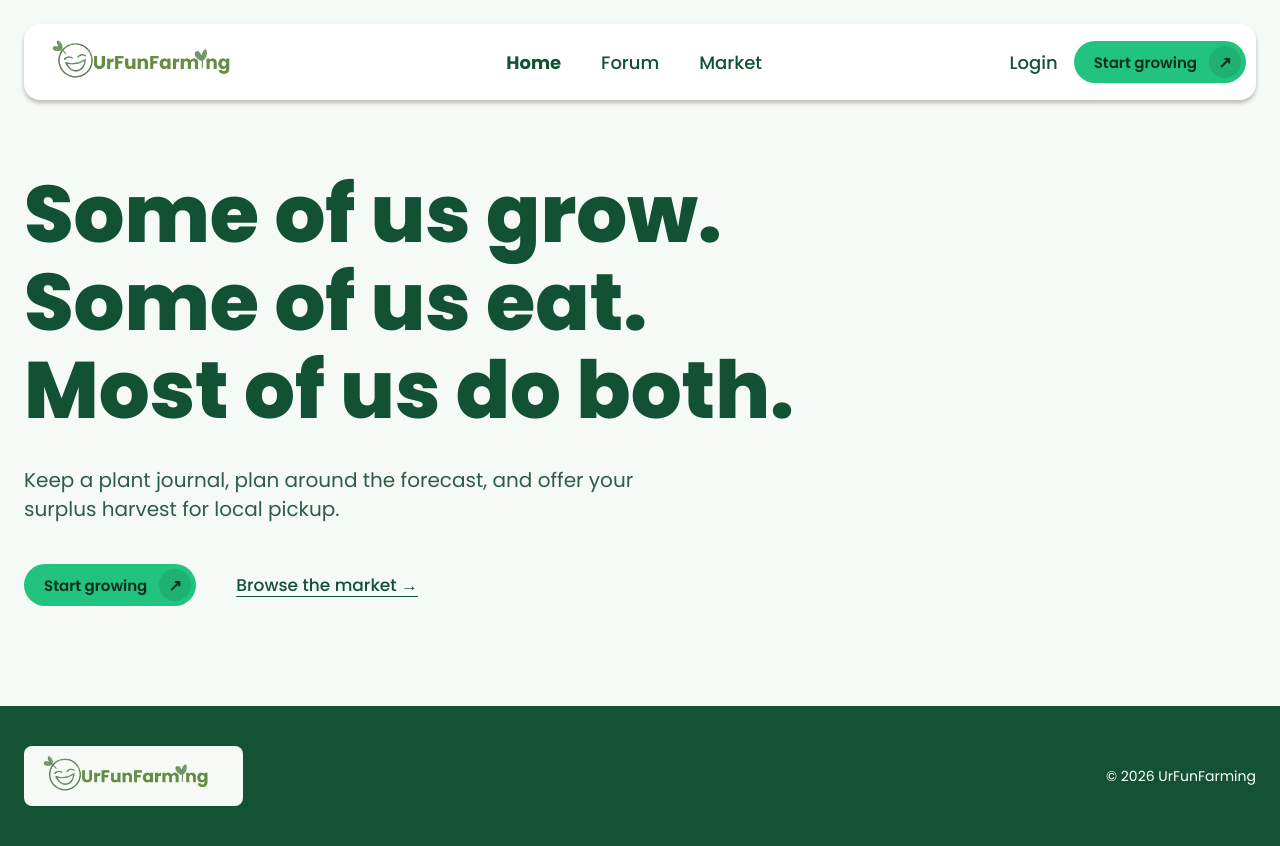
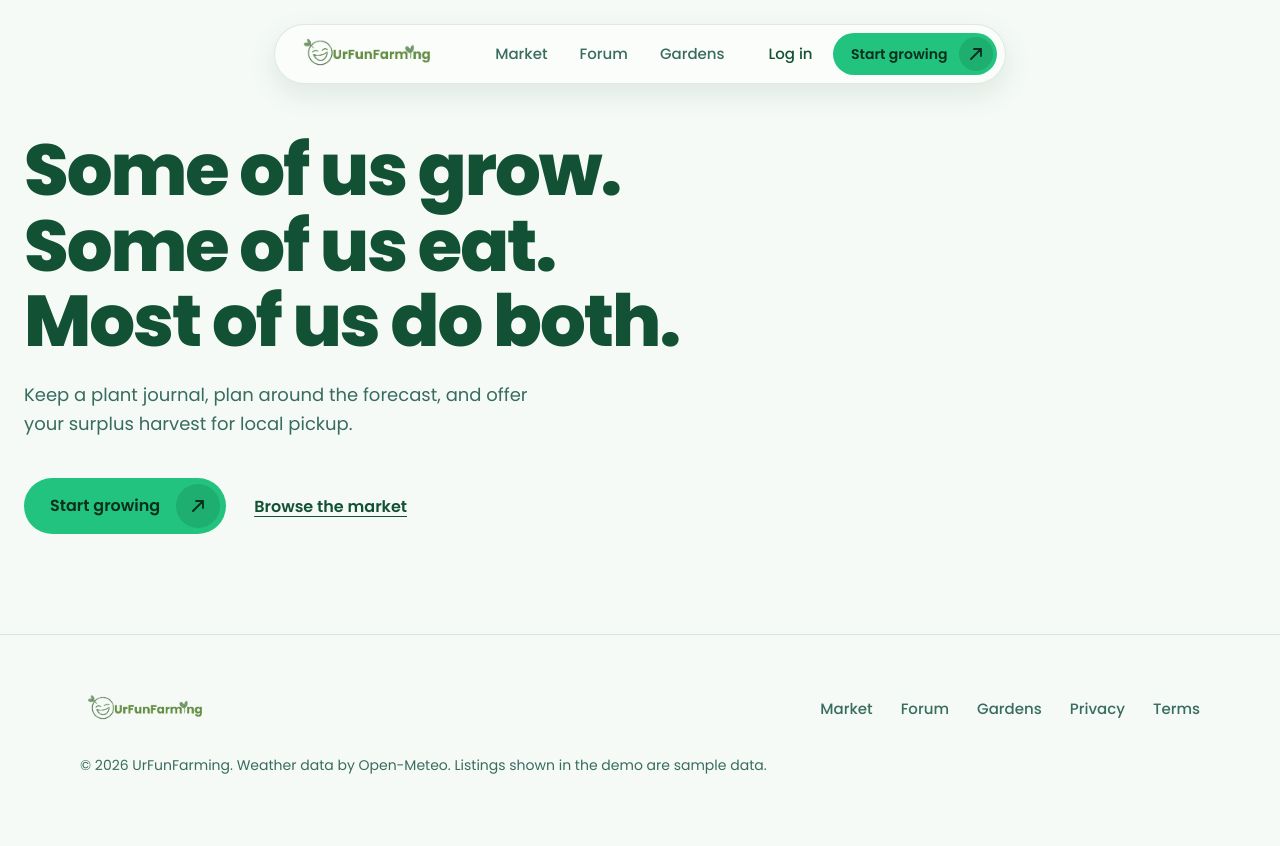
Before and after one commit to paramitasan/urFunFarming, a Django app: template templates/landing.html in a window 1280 px wide. After the commit the page ends 774 px from the top, so only its background shows below. Run offline with Django 5.2, Linux system fonts and the light colour scheme; the template is opened without the code that fills it, so the values that code supplies are empty; parts of the project's set-up code (start-up, migrations or seed data) failed here and were passed over; some libraries are stand-ins or nearby versions.

Commit message:
Add Figma colour tokens, nav island, footer and GSAP setup

```diff
--- /dev/null
+++ b/static/css/motion.css
@@ -0,0 +1,59 @@
+/* Animation timing */
+
+:root {
+    --ease-out: cubic-bezier(0.23, 1, 0.32, 1);
+    --ease-in-out: cubic-bezier(0.77, 0, 0.175, 1);
+    --dur-press: 160ms;
+    --dur-hover: 150ms;
+}
+
+/* Hero before the animation starts */
+
+.hero h1 .line {
+    display: block;
+    clip-path: inset(0 0 100% 0);
+}
+
+.hero .sub,
+.hero .ctas {
+    opacity: 0;
+    transform: translateY(12px);
+}
+
+.hero .glow {
+    opacity: 0;
+}
+
+/* Buttons and links */
+
+.btn {
+    transition: transform var(--dur-press) var(--ease-out), background-color var(--dur-hover) ease;
+    will-change: transform;
+}
+
+.btn:active {
+    transform: scale(0.97);
+}
+
+.btn .well svg {
+    transition: transform var(--dur-press) var(--ease-out);
+}
+
+.link {
+    text-decoration-thickness: 1px;
+    transition: text-decoration-thickness var(--dur-hover) ease;
+}
+
+@media (hover: hover) and (pointer: fine) {
+    .btn:hover {
+        background: #1DB873;
+    }
+
+    .btn:hover .well svg {
+        transform: translate(2px, -2px);
+    }
+
+    .link:hover {
+        text-decoration-thickness: 2px;
+    }
+}
--- a/static/css/style.css
+++ b/static/css/style.css
@@ -1,17 +1,18 @@
-/* UrFunFarming styles. Colours are taken from the Figma homepage skeleton. */
+/* Colours from Figma */
 
 
 :root {
-    --bg: #F5FAF6;
-    --green-dark: #0B2E1D;
-    --green: #125133;
-    --green-footer: #145236;
-    --green-text: #2F5C45;
-    --green-logo: #638D43;
-    --mint: #21C37E;
-    --mint-hover: #1BAE70;
-    --white: #ffffff;
-    --green-dark-faded: rgba(11, 46, 29, 0.12);
+    --color-bg: #F5FAF6;
+    --color-surface: #FBFDFB;
+    --color-band: #D9EDDF;
+    --color-mint: #9CDBB6;
+    --color-accent: #21C37E;
+    --color-sage: #6A9B7F;
+    --color-deep: #386C5F;
+    --color-forest: #125133;
+    --color-ink: #0B2E1D;
+    --color-amber: #EA9E26;
+    --color-hairline: rgba(18, 81, 51, 0.12);
 }
 
 
@@ -22,9 +23,11 @@
 }
 
 body {
-    background-color: var(--bg);
+    background-color: var(--color-bg);
     font-family: 'Poppins', sans-serif;
-    color: var(--green);
+    font-size: 16px;
+    line-height: 1.6;
+    color: var(--color-forest);
     min-height: 100vh;
     display: flex;
     flex-direction: column;
@@ -46,84 +49,108 @@ ul {
 /* Navbar */
 
 .header {
-    position: sticky;
-    top: 0;
-    padding: 24px 24px 0 24px;
-    background-color: var(--bg);
-    z-index: 10;
+    position: fixed;
+    top: 24px;
+    left: 0;
+    right: 0;
+    display: flex;
+    justify-content: center;
+    padding: 0 16px;
+    z-index: 100;
+    pointer-events: none;
 }
 
 .navbar {
-    max-width: 1290px;
-    margin: 0 auto;
     display: flex;
     align-items: center;
-    justify-content: space-between;
-    background-color: var(--white);
-    border-radius: 16px;
-    padding: 10px 10px 10px 16px;
-    box-shadow: 0 3px 4px rgba(0, 0, 0, 0.25);
+    gap: 44px;
+    padding: 8px 8px 8px 20px;
+    background-color: var(--color-surface);
+    border: 1px solid var(--color-hairline);
+    border-radius: 999px;
+    box-shadow: 0 10px 28px rgba(18, 81, 51, 0.1);
+    pointer-events: auto;
 }
 
 .logo img {
-    height: 56px;
+    height: 40px;
     display: block;
 }
 
 .nav-links {
     display: flex;
-    gap: 40px;
+    gap: 32px;
+}
+
+.nav-links a,
+.nav-login {
+    font-size: 15px;
+    font-weight: 500;
+    line-height: 1.2;
 }
 
 .nav-links a {
-    font-size: 18px;
-    font-weight: 500;
-    color: var(--green);
+    color: var(--color-deep);
 }
 
-.nav-links a.active {
-    font-weight: 700;
-}
-
-.nav-right {
+.nav-actions {
     display: flex;
     align-items: center;
-    gap: 16px;
+    gap: 20px;
 }
 
 .nav-login {
-    font-size: 18px;
-    font-weight: 500;
-    color: var(--green);
+    color: var(--color-forest);
 }
 
-/* Green pill button with the arrow circle */
+/* Button */
 
-.button {
+.btn {
     display: inline-flex;
     align-items: center;
-    gap: 12px;
-    padding: 5px 5px 5px 20px;
+    gap: 16px;
+    padding: 6px 6px 6px 26px;
     border-radius: 999px;
-    background-color: var(--mint);
-    color: var(--green-dark);
-    font-size: 15px;
+    background-color: var(--color-accent);
+    color: var(--color-ink);
+    font-size: 16px;
     font-weight: 600;
+    line-height: 1.2;
 }
 
-.button:hover {
-    background-color: var(--mint-hover);
+.btn .well {
+    display: flex;
+    align-items: center;
+    justify-content: center;
+    width: 44px;
+    height: 44px;
+    border-radius: 50%;
+    background-color: rgba(11, 46, 29, 0.14);
 }
 
-.button-icon {
-    display: inline-flex;
-    align-items: center;
-    justify-content: center;
-    width: 32px;
-    height: 32px;
-    border-radius: 50%;
-    background-color: var(--green-dark-faded);
+.btn .well svg {
+    display: block;
+}
+
+.btn-small {
+    gap: 12px;
+    padding: 4px 4px 4px 18px;
+    font-size: 14px;
+}
+
+.btn-small .well {
+    width: 34px;
+    height: 34px;
+}
+
+/* Link */
+
+.link {
     font-size: 16px;
+    font-weight: 600;
+    color: var(--color-forest);
+    text-decoration: underline;
+    text-underline-offset: 4px;
 }
 
 /* Hero */
@@ -131,90 +158,85 @@ ul {
 .hero {
     max-width: 1290px;
     margin: 0 auto;
-    padding: 70px 24px 100px 24px;
+    padding: 132px 24px 100px 24px;
 }
 
 .hero-title {
-    font-size: 80px;
+    font-size: 72px;
     font-weight: 800;
-    line-height: 1.1;
-    color: var(--green);
+    line-height: 1.05;
+    letter-spacing: -2px;
+    color: var(--color-forest);
 }
 
 .hero-text {
-    margin-top: 32px;
-    max-width: 620px;
-    font-size: 20px;
-    line-height: 1.45;
-    color: var(--green-text);
+    margin-top: 22px;
+    max-width: 520px;
+    font-size: 18px;
+    color: var(--color-deep);
 }
 
 .hero-buttons {
     display: flex;
     align-items: center;
-    gap: 40px;
+    gap: 28px;
     margin-top: 40px;
-}
-
-.text-link {
-    font-size: 17px;
-    font-weight: 500;
-    color: var(--green);
-    text-decoration: underline;
-    text-underline-offset: 5px;
 }
 
 /* Footer */
 
 .footer {
-    background-color: var(--green-footer);
-    color: var(--white);
-    padding: 40px 24px;
-    font-size: 14px;
+    background-color: var(--color-bg);
+    border-top: 1px solid var(--color-hairline);
+    padding: 56px 80px;
+    color: var(--color-deep);
 }
 
 .footer-inner {
-    max-width: 1290px;
+    max-width: 1280px;
     margin: 0 auto;
+    display: flex;
+    flex-direction: column;
+    gap: 28px;
+}
+
+.footer-top {
     display: flex;
     align-items: center;
     justify-content: space-between;
-    gap: 16px;
+    gap: 24px;
 }
 
-.footer-inner img {
-    height: 60px;
+.footer-logo img {
+    height: 36px;
     display: block;
-    background-color: var(--bg);
-    border-radius: 8px;
-    padding: 4px 8px;
 }
 
-.footer-inner a {
-    text-decoration: underline;
+.footer-links {
+    display: flex;
+    gap: 28px;
+    font-size: 15px;
+    font-weight: 500;
+    line-height: 1.2;
+}
+
+.footer-note {
+    font-size: 14px;
+    line-height: 1.5;
 }
 
 /* Smaller screens */
 @media (max-width: 900px) {
-    .header {
-        padding: 12px 16px 0 16px;
-    }
-
     .navbar {
-        flex-wrap: wrap;
         gap: 16px;
     }
 
     .nav-links {
-        gap: 20px;
-    }
-
-    .nav-right {
-        gap: 10px;
+        gap: 16px;
     }
 
     .hero {
-        padding: 50px 20px 80px 20px;
+        padding: 120px 20px 80px 20px;
     }
 
     .hero-title {
@@ -226,8 +248,16 @@ ul {
         gap: 20px;
     }
 
-    .footer-inner {
+    .footer {
+        padding: 40px 20px;
+    }
+
+    .footer-top {
         flex-direction: column;
-        text-align: center;
+        align-items: flex-start;
+    }
+
+    .footer-links {
+        flex-wrap: wrap;
     }
 }
--- a/templates/base.html
+++ b/templates/base.html
@@ -8,6 +8,7 @@
 
     <link href="https://fonts.googleapis.com/css2?family=Poppins:wght@400;500;600;700;800&display=swap" rel="stylesheet">
     <link rel="stylesheet" href="{% static 'css/style.css' %}">
+    <link rel="stylesheet" href="{% static 'css/motion.css' %}">
 </head>
 <body>
 
@@ -17,6 +18,10 @@
         {% block content %}{% endblock content %}
     </main>
 
-     {% include 'footer.html' %}
+    {% include 'footer.html' %}
+
+    <script src="https://cdnjs.cloudflare.com/ajax/libs/gsap/3.12.5/gsap.min.js"></script>
+    <script src="https://cdnjs.cloudflare.com/ajax/libs/gsap/3.12.5/ScrollTrigger.min.js"></script>
+    {% block motion %}{% endblock motion %}
 </body>
 </html>
--- a/templates/footer.html
+++ b/templates/footer.html
@@ -1,9 +1,22 @@
 {% load static %}
 <footer class="footer">
     <div class="footer-inner">
-        <a href="{% url 'main:show_main' %}">
-            <img src="{% static 'img/main-logo-with-text.png' %}" alt="UrFunFarming">
-        </a>
-        <p>&copy; 2026 UrFunFarming</p>
+        <div class="footer-top">
+            <a class="footer-logo" href="{% url 'main:show_main' %}">
+                <img src="{% static 'img/main-logo-with-text.png' %}" alt="UrFunFarming">
+            </a>
+
+            <ul class="footer-links">
+                <li><a href="{% url 'main:show_main' %}#market">Market</a></li>
+                <li><a href="{% url 'main:show_main' %}#forum">Forum</a></li>
+                <li><a href="{% url 'main:show_main' %}#gardens">Gardens</a></li>
+                <li><a href="#">Privacy</a></li>
+                <li><a href="#">Terms</a></li>
+            </ul>
+        </div>
+
+        <p class="footer-note">
+            &copy; 2026 UrFunFarming. Weather data by Open-Meteo. Listings shown in the demo are sample data.
+        </p>
     </div>
 </footer>
--- a/templates/landing.html
+++ b/templates/landing.html
@@ -16,11 +16,15 @@
     </p>
 
     <div class="hero-buttons">
-        <a class="button" href="#">
+        <a class="btn magnetic" href="#">
             Start growing
-            <span class="button-icon">&#8599;</span>
+            <span class="well">
+                <svg width="12" height="12" viewBox="11 11 12 12" fill="none" aria-hidden="true">
+                    <path d="M12 22L22 12M22 19V12H15" stroke="#0B2E1D" stroke-width="1.8" stroke-linecap="round" stroke-linejoin="round"/>
+                </svg>
+            </span>
         </a>
-        <a class="text-link" href="#">Browse the market &rarr;</a>
+        <a class="link" href="#">Browse the market</a>
     </div>
 </section>
 {% endblock content %}
--- a/templates/navbar.html
+++ b/templates/navbar.html
@@ -6,16 +6,20 @@
         </a>
 
         <ul class="nav-links">
-            <li><a class="active" href="{% url 'main:show_main' %}">Home</a></li>
-            <li><a href="#">Forum</a></li>
-            <li><a href="#">Market</a></li>
+            <li><a href="{% url 'main:show_main' %}#market">Market</a></li>
+            <li><a href="{% url 'main:show_main' %}#forum">Forum</a></li>
+            <li><a href="{% url 'main:show_main' %}#gardens">Gardens</a></li>
         </ul>
 
-        <div class="nav-right">
-            <a class="nav-login" href="#">Login</a>
-            <a class="button" href="#">
+        <div class="nav-actions">
+            <a class="nav-login" href="#">Log in</a>
+            <a class="btn btn-small magnetic" href="#">
                 Start growing
-                <span class="button-icon">&#8599;</span>
+                <span class="well">
+                    <svg width="12" height="12" viewBox="11 11 12 12" fill="none" aria-hidden="true">
+                        <path d="M12 22L22 12M22 19V12H15" stroke="#0B2E1D" stroke-width="1.8" stroke-linecap="round" stroke-linejoin="round"/>
+                    </svg>
+                </span>
             </a>
         </div>
     </nav>
```
